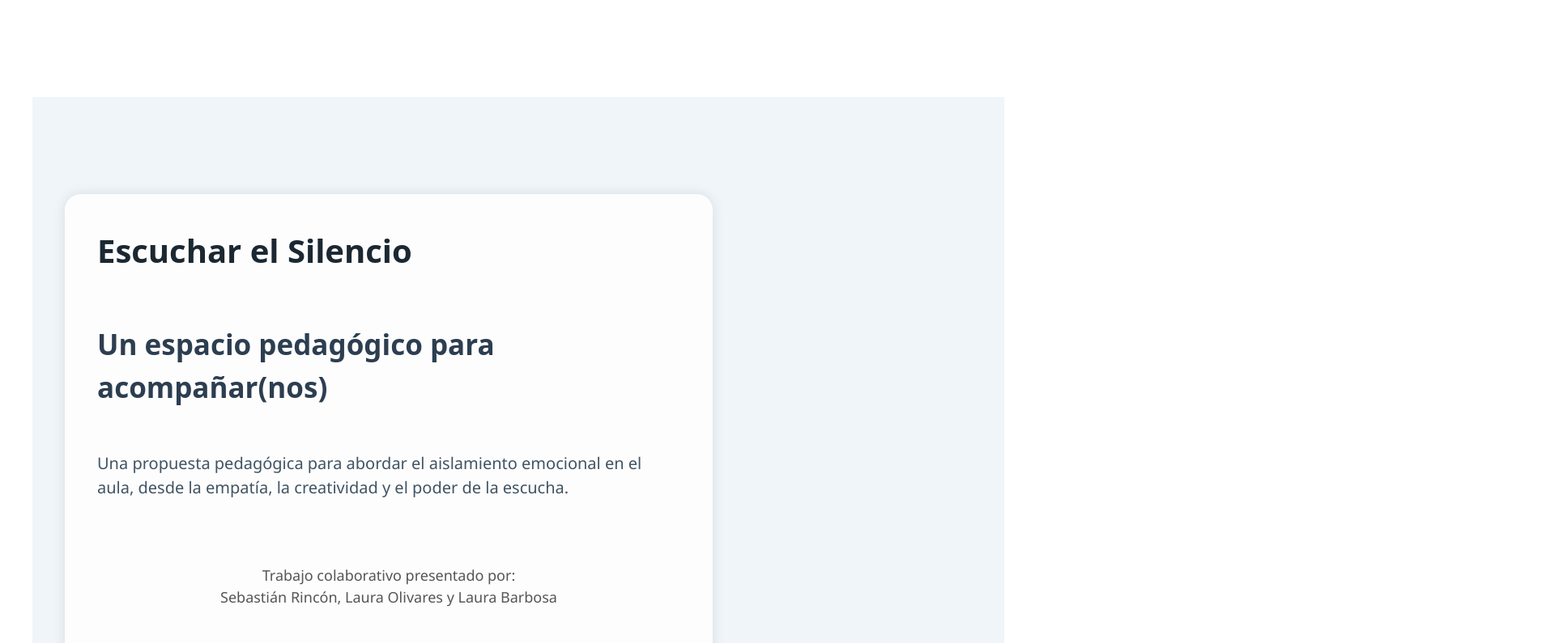
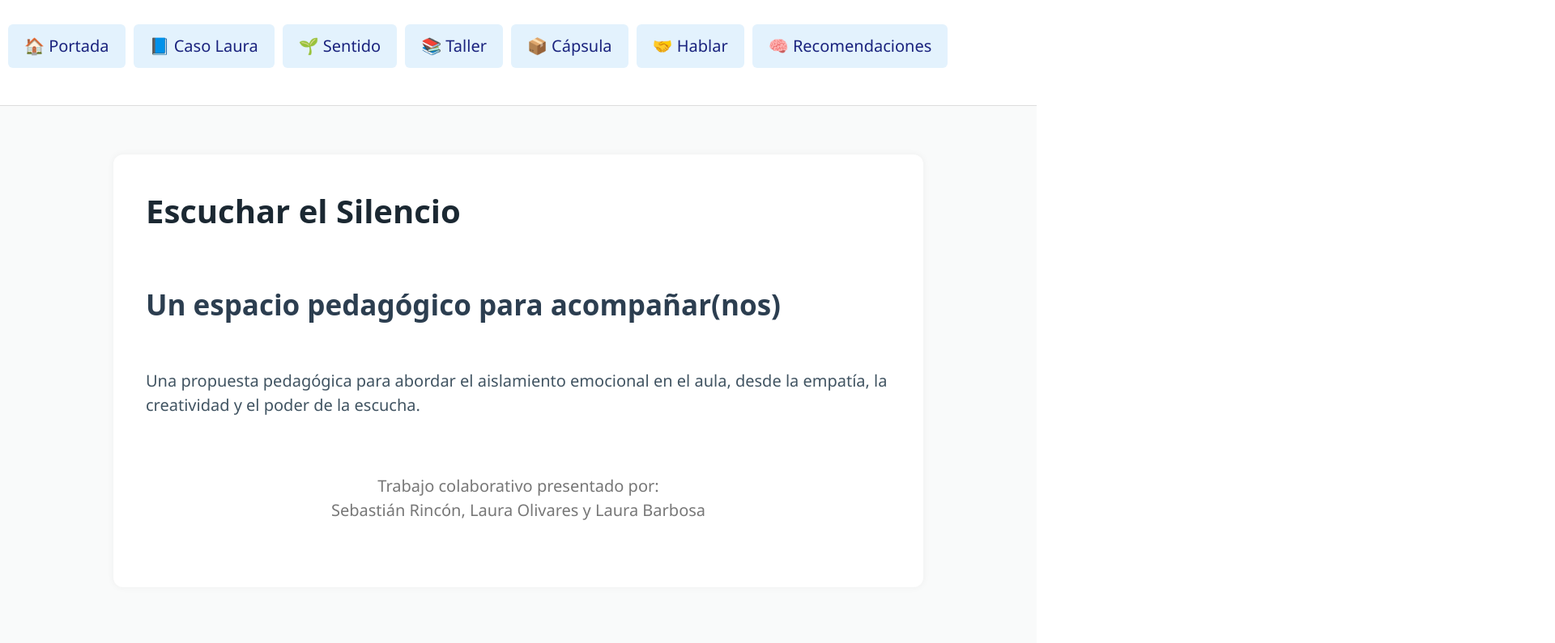
Before and after one commit to Lcob-100/FOLLETO, a plain HTML site: page index.html in a window 1280 px wide. Shown: the top 795 px of the page at 81% size, 1920 px wide, since content can reach past the window. Drawn offline with nearby package versions, Linux system fonts and the light colour scheme.

Commit message:
index.html

```diff
--- a/index.html
+++ b/index.html
@@ -3,71 +3,74 @@
 <head>
   <meta charset="UTF-8" />
   <meta name="viewport" content="width=device-width, initial-scale=1" />
-  <title>Escuchar el Silencio – Brochure Digital</title>
+  <title>Folleto Digital – Escuchar el Silencio</title>
   <link rel="stylesheet" href="https://cdn.jsdelivr.net/npm/@picocss/pico@1/css/pico.min.css">
   <style>
-    * { box-sizing: border-box; }
-
     body {
       margin: 0;
-      overflow: hidden;
+      background: #f9fafa;
       font-family: 'Segoe UI', sans-serif;
-      background: #f9fafa;
       color: #333;
+      scroll-behavior: smooth;
     }
 
     nav {
-      position: fixed;
+      position: sticky;
       top: 0;
-      left: 0;
-      right: 0;
+      z-index: 1000;
       background: #ffffffee;
       padding: 1rem;
-      z-index: 1000;
-      display: flex;
-      justify-content: center;
-      flex-wrap: wrap;
-      gap: 0.5rem;
-      border-bottom: 1px solid #ccc;
-      backdrop-filter: blur(6px);
+      border-bottom: 1px solid #ddd;
+      backdrop-filter: blur(4px);
     }
 
-    nav button {
-      padding: 0.5rem 1rem;
-      border: none;
-      border-radius: 5px;
-      background-color: #e3f2fd;
-      color: #1a237e;
-      cursor: pointer;
-      font-weight: 600;
+    nav ul {
+      display: flex;
+      flex-wrap: wrap;
+      justify-content: center;
+      gap: 0.5rem;
+      list-style: none;
+      padding: 0;
+      margin: 0;
     }
 
-    nav button:hover {
-      background-color: #bbdefb;
+    nav a {
+      text-decoration: none;
+      padding: 0.6rem 1rem;
+      background: #e3f2fd;
+      color: #1a237e;
+      border-radius: 6px;
+      font-weight: 500;
     }
 
-    .brochure {
-      display: flex;
-      width: 700vw;
-      height: 100vh;
-      transition: transform 0.6s ease-in-out;
+    nav a:hover {
+      background: #bbdefb;
     }
 
     section {
-      flex: 0 0 100vw;
-      height: 100vh;
-      overflow-y: auto;
-      padding: 6rem 2rem 2rem;
-      background-color: #ffffff;
-      scroll-behavior: smooth;
-    }
-
-    section:nth-child(even) {
-      background-color: #f0f5fa;
+      max-width: 1000px;
+      margin: 3rem auto;
+      background: white;
+      padding: 2rem;
+      border-radius: 12px;
+      box-shadow: 0 0 10px rgba(0,0,0,0.05);
     }
 
     section h2 {
+      margin-top: 0;
       color: #2c3e50;
+    }
+
+    blockquote {
+      font-style: italic;
+      border-left: 4px solid #81d4fa;
+      padding-left: 1rem;
+      color: #555;
+      margin: 1.5rem 0;
+    }
+
+    ul {
+      padding-left: 1.5rem;
     }
 
     footer {
@@ -76,69 +79,27 @@
       color: #777;
     }
 
-    ul {
-      padding-left: 1.5rem;
-    }
-
-    a {
-      color: #1565c0;
+    @media (max-width: 768px) {
+      nav ul {
+        flex-direction: column;
+        align-items: center;
+      }
     }
   </style>
 </head>
 <body>
 
-<div class="brochure" id="brochure">
-
-<section id="portada">
-
-  <meta charset="UTF-8" />
-  <meta name="viewport" content="width=device-width, initial-scale=1" />
-  <title>Escuchar el Silencio – Folleto Pedagógico</title>
-  <link rel="stylesheet" href="https://cdn.jsdelivr.net/npm/@picocss/pico@1/css/pico.min.css" />
-  <style>
-      margin: 0;
-      background: linear-gradient(to bottom right, #f2f3f7, #e3f2fd);
-      font-family: 'Segoe UI', sans-serif;
-      color: #333;
-    }
-    .portada {
-      display: flex;
-      flex-direction: column;
-      align-items: center;
-      justify-content: center;
-      min-height: 100vh;
-      text-align: center;
-      padding: 2rem;
-      background-image: url('https://images.unsplash.com/photo-1602751581841-fb65a10f7d9e?fit=crop&w=1200&q=80');
-      background-size: cover;
-      background-position: center;
-      backdrop-filter: blur(3px);
-      position: relative;
-    }
-    .overlay {
-      background-color: rgba(255, 255, 255, 0.85);
-      padding: 2rem;
-      border-radius: 1rem;
-      max-width: 800px;
-      box-shadow: 0 0 15px rgba(0, 0, 0, 0.1);
-    }
-    h1 {
-      font-size: 2.5rem;
-      color: #3f3d56;
-    }
-    h2 {
-      color: #5a4d99;
-    }
-    p {
-      font-size: 1.1rem;
-      margin-top: 1rem;
-    }
-    footer {
-      margin-top: 2rem;
-      font-size: 0.9rem;
-      color: #555;
-    }
-  </style>
+<nav>
+  <ul>
+    <li><a href="#portada">🏠 Portada</a></li>
+    <li><a href="#caso">📘 Caso Laura</a></li>
+    <li><a href="#sentido">🌱 Sentido</a></li>
+    <li><a href="#taller">📚 Taller</a></li>
+    <li><a href="#capsula">📦 Cápsula</a></li>
+    <li><a href="#hablar">🤝 Hablar</a></li>
+    <li><a href="#recomendaciones">🧠 Recomendaciones</a></li>
+  </ul>
+</nav>
 
 <section class="portada">
   <div class="overlay">
```
